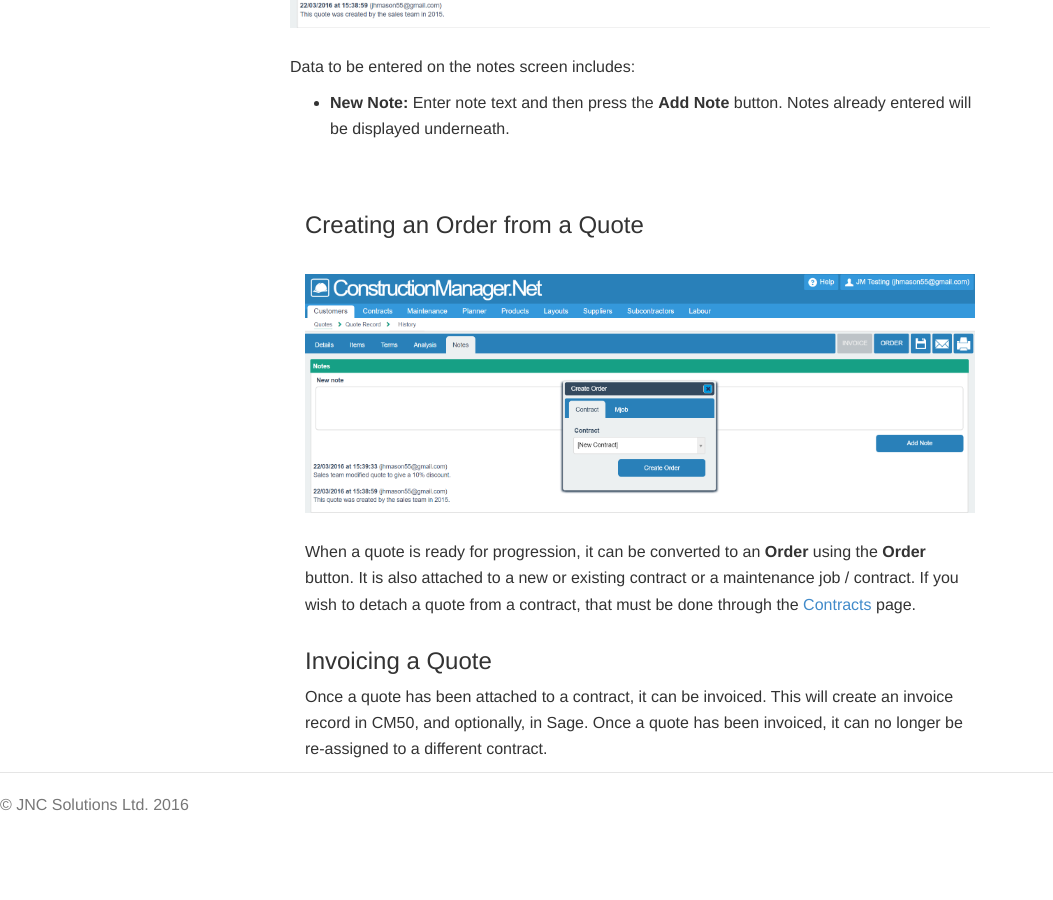
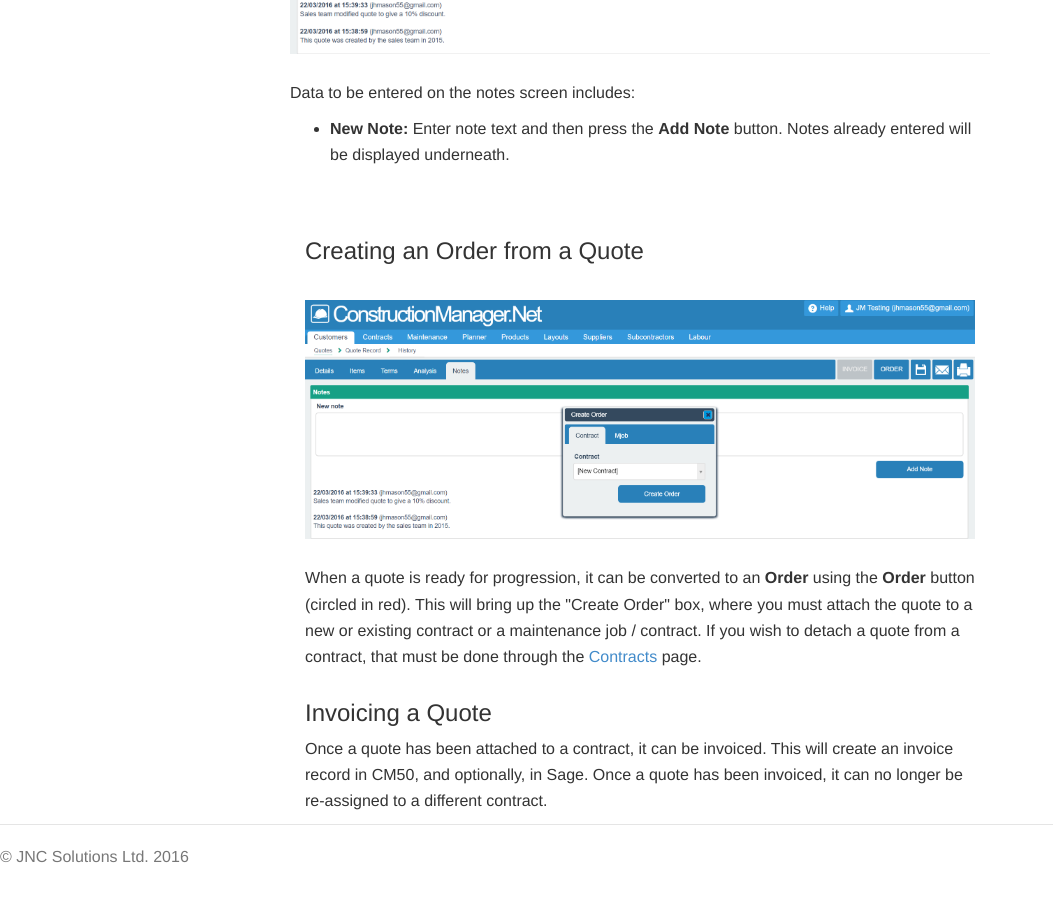
Before and after one commit to JNCSolutions/ConstructionManagerDocs, a Jekyll site: the page built from quotes.html, in a window 1280 px wide and 900 px high, scrolled down 5784 px. Shown: the whole window, without its empty margins (0-1053 px from the left). Built offline with Jekyll 4.4.1, drawn with Linux system fonts in a browser that asks for light colours; before the commit the page ends 6632 px from its top, so only the background shows below that.

Commit message:
Update quotes.html

```diff
--- a/quotes.html
+++ b/quotes.html
@@ -168,7 +168,7 @@ title: Quotes
     Terms can then be displayed separately from the items, at the end of your quote reports.</p>
     <br>
       <img src="img/Quotes_Terms.PNG" style="width: 100%;">
-    <br>
+    <br> <br>
     <p>Data to be entered on the terms screen includes:
       <ul>
         <li><b>Code:</b>              Select a code from the drop-down box, or leave blank.
@@ -197,7 +197,7 @@ title: Quotes
       <li><b>Project manager:</b> Select from a drop-down box of different manager responsible for the job.</li>
     </ul></p>
 
-    <h4 id="notes-tab">Notes</h4>
+    <h4 id="notes-tab"><b>Notes</b></h4>
       <p>The notes screen allows you to enter time-stamped and signed notes onto a quote.</p>
       <br>
       <img src="img/Quotes_Notes.PNG" style="width: 100%;">
@@ -214,9 +214,11 @@ title: Quotes
     <br>
       <img src="img/Quotes_CreateOrder.PNG" style="width: 100%;">
     <br> <br>
-    <p>When a quote is ready for progression, it can be converted to an <b>Order</b> using the <b>Order</b> button.
-      It is also attached to a new or existing contract or a maintenance job / contract.
-      If you wish to detach a quote from a contract, that must be done through the <a href="contracts.html">Contracts</a> page.</p>
+    <p>When a quote is ready for progression, it can be converted to an <b>Order</b> using the <b>Order</b> button
+        (circled in red).
+        This will bring up the "Create Order" box, where you must attach the quote to a new or existing contract
+        or a maintenance job / contract.
+        If you wish to detach a quote from a contract, that must be done through the <a href="contracts.html">Contracts</a> page.</p>
   </div>
 
   <div id="invoicing-a-quote" class="col-lg-12">
```
